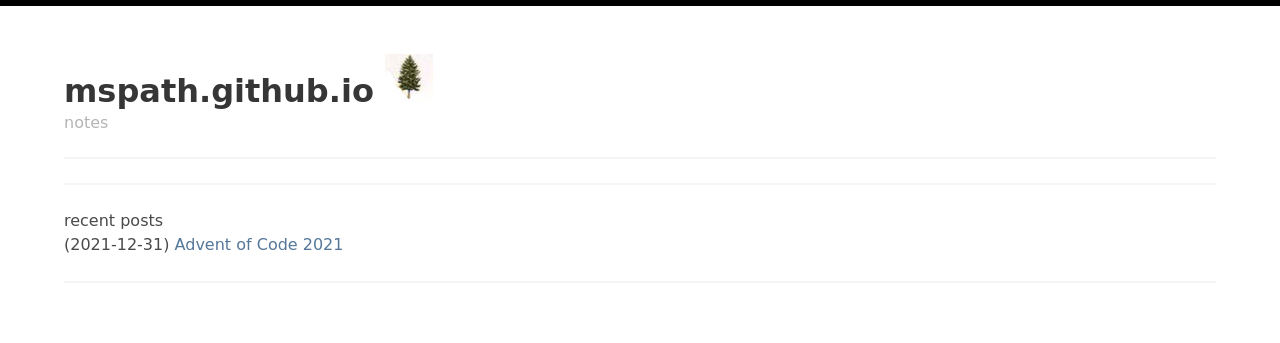
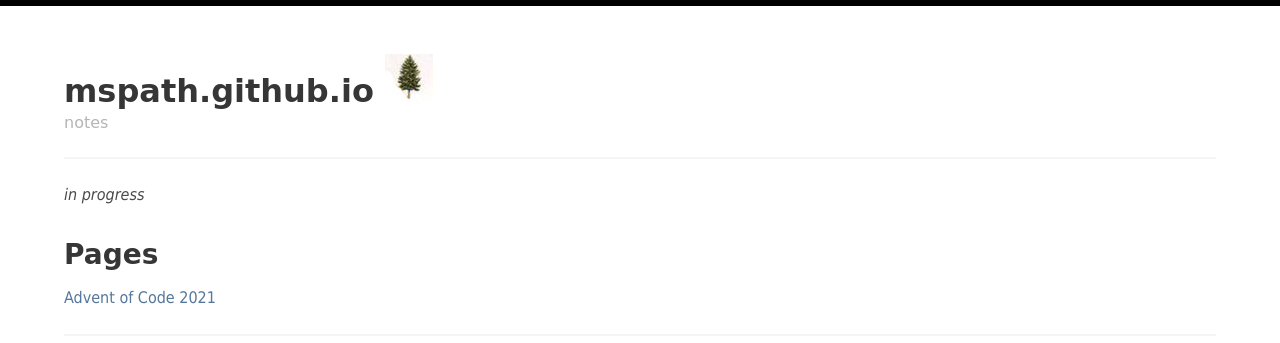
Before and after one commit to mspath/mspath.github.io, a Jekyll site: the page built from index.md, in a window 1280 px wide. Shown: the top 343 px of the page. Built offline with Jekyll 4.4.1, drawn with Linux system fonts in a browser that asks for light colours.

Commit message:
prepare new structure

```diff
--- a/_layouts/home.html
+++ b/_layouts/home.html
@@ -3,19 +3,12 @@ layout: default
 ---
 <!-- layout: home.html -->
 <section class="container">
-  <hr>
-  <h2>recent posts</h2>
-  <ul>
-  {% for post in site.posts %}
-  <li>
-    <h3>
-      ({{ post.date | date: "%Y-%m-%d"}})
-      <a href="{{ post.url | relative_url }}">
-        {{ post.title | escape }}
-      </a>
-    </h3>
-  </li>
-  {% endfor %}
-  </ul>
+  <div class="columns">
+    <div class="column">
+      <div class="content">
+    {{ content }}
+      </div>
+    </div>
+    </div>
 </section>
 <!-- /layout: home.html -->
--- a/_layouts/page.html
+++ b/_layouts/page.html
@@ -4,9 +4,9 @@ layout: default
 <!-- layout: page.html -->
 <article class="container">
   <header>
-    <h1 class="title">{{ page.title | escape }}</h1>
+    <h1 class="title is-3">{{ page.title | escape }}</h1>
   </header>
-  <div>
+  <div class="content">
     {{ content }}
   </div>
 </article>
--- a/index.md
+++ b/index.md
@@ -1,3 +1,9 @@
 ---
 layout: home
 ---
+
+_in progress_
+
+## Pages
+
+[Advent of Code 2021](/aoc/aoc21.html)
```
Also changed, not shown: _posts/2021-11-30-revival.md (added, +11 -0 lines), aoc/aoc21.md (renamed from _posts/2021-12-31-aoc21.md, +1 -0 lines).
